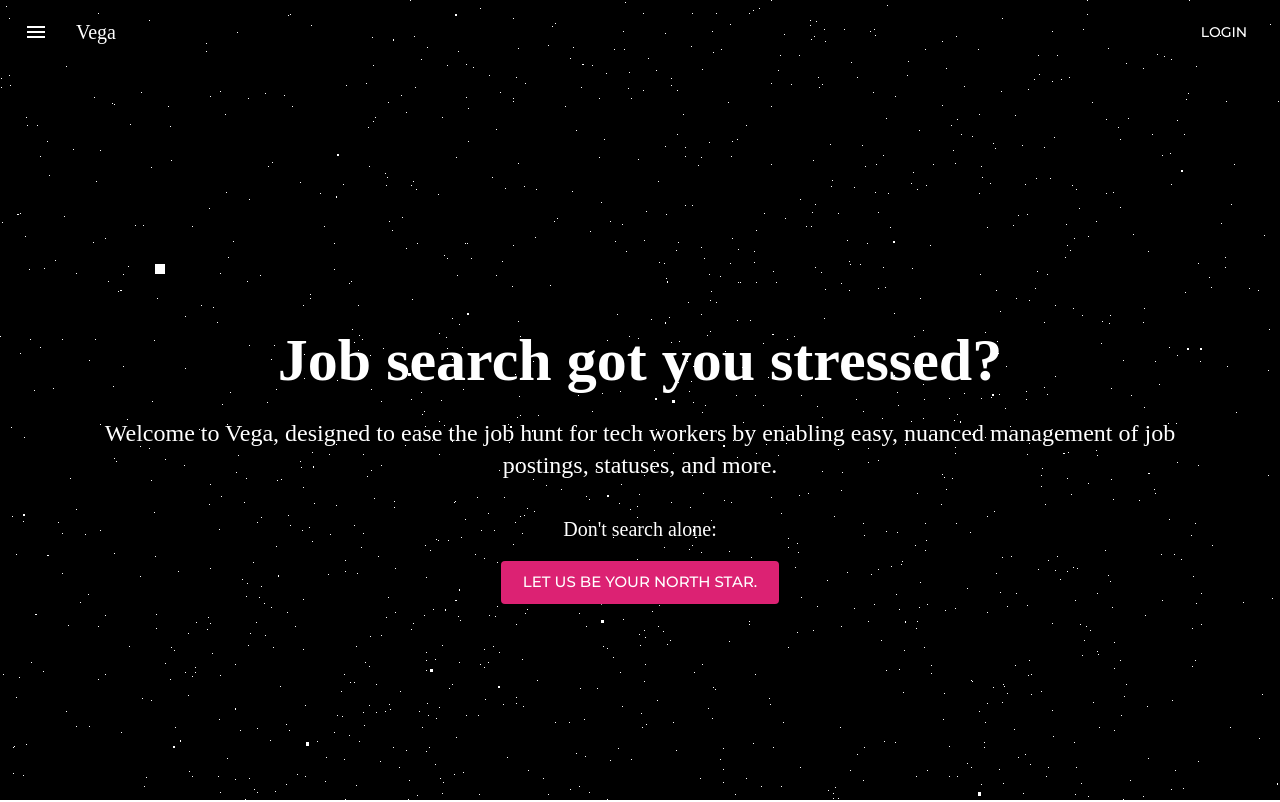
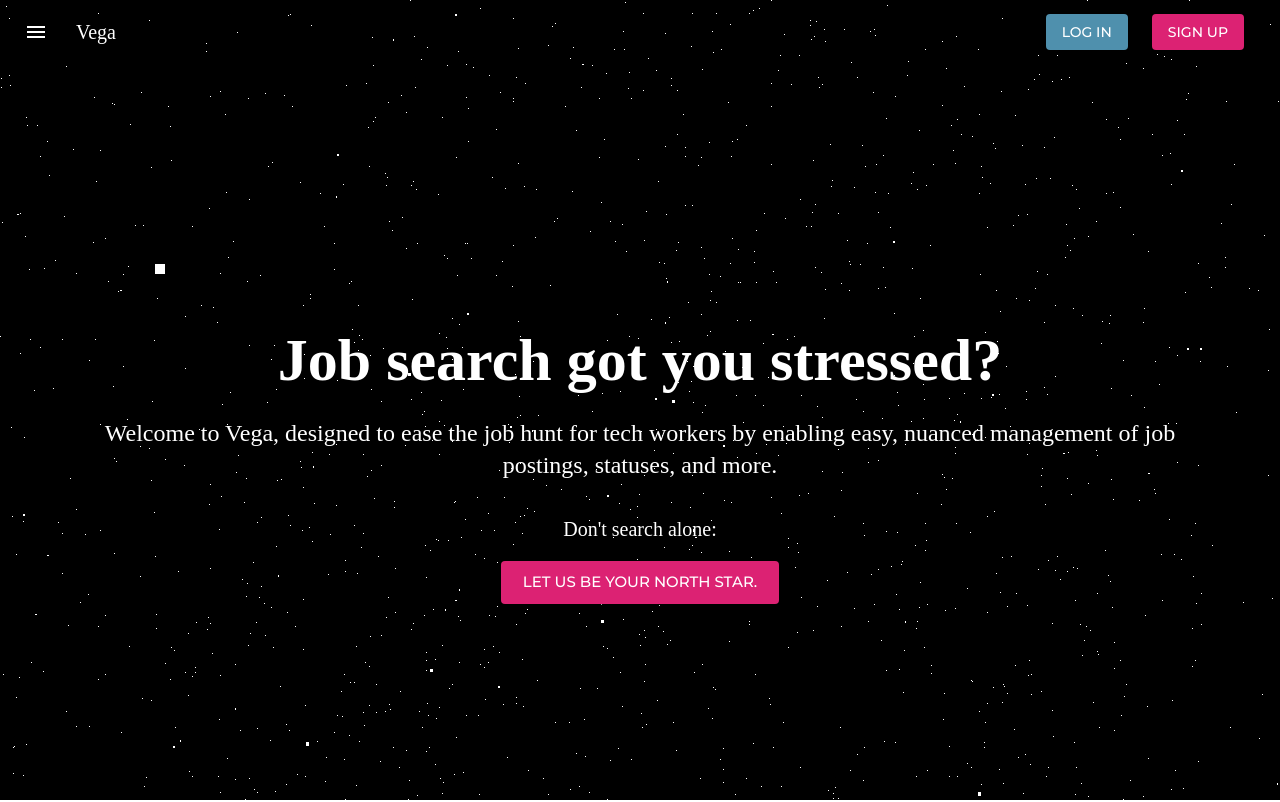
Before and after one commit to paulstgermain/vega-fe, a React (Create React App) app: page / in a window 1280 px wide. Shown: the top 802 px of the page. Built offline with nearby package versions, Linux system fonts and the light colour scheme; no server answers.

Commit message:
adds auth buttons component, protects app route, sets up protected calls to backend

```diff
--- a/src/App.tsx
+++ b/src/App.tsx
@@ -4,6 +4,7 @@ import './styles/global.css';
 import Landing from './pages/Landing'
 import Board from './pages/Board';
 import Navbar from './components/Navbar';
+import { AuthenticationGuard } from './components/AuthGuard';
 import theme from './theme';
 
 import { BrowserRouter as Router, Routes, Route } from 'react-router-dom';
@@ -19,7 +20,7 @@ function App() {
         { /* Page Routes */ }
         <Routes>
           <Route path="/" element={<Landing />} />
-          <Route path="/app" element={<Board />} />
+          <Route path="/app" element={<AuthenticationGuard component={Board} />} />
         </Routes>
       </ThemeProvider>
     </Router>
--- /dev/null
+++ b/src/components/AuthButtons.tsx
@@ -0,0 +1,65 @@
+import React from "react";
+import { Button, Box } from "@mui/material";
+import { useAuth0 } from "@auth0/auth0-react";
+
+const LoginButton = () => {
+  const { loginWithRedirect } = useAuth0();
+
+  return (
+    <Button
+      sx={{ backgroundColor: 'primary.light', mx: '12px' }}
+      variant="contained"
+      onClick={() => loginWithRedirect()}
+    >
+      Log In
+    </Button>
+  );
+};
+
+const SignUpButton = () => {
+  const { loginWithRedirect } = useAuth0();
+
+  return (
+    <Button
+      sx={{ mx: '12px' }}
+      color="secondary"
+      variant="contained"
+      onClick={() => loginWithRedirect({ authorizationParams: { screen_hint: 'signup' }})}
+    >
+      Sign Up
+    </Button>
+  );
+};
+
+const LogoutButton = () => {
+  const { logout } = useAuth0();
+
+  return (
+    <Button
+      color="secondary"
+      variant="contained"
+      onClick={() => logout({ logoutParams: { returnTo: window.location.origin } })}
+    >
+      Log Out
+    </Button>
+  );
+};
+
+const AuthButtons = () => {
+  const { isAuthenticated } = useAuth0();
+
+  return (
+    <Box sx={{ display: 'flex', flexDirection: 'row', justifyContent: 'space-between' }}>
+      {isAuthenticated ? (
+        <LogoutButton />
+      ) : (
+        <>
+          <LoginButton />
+          <SignUpButton />
+        </>
+      )}
+    </Box>
+  );
+};
+
+export default AuthButtons;
--- /dev/null
+++ b/src/components/AuthGuard.tsx
@@ -0,0 +1,15 @@
+import { withAuthenticationRequired } from "@auth0/auth0-react";
+import React from "react";
+import Loading from "./Loading";
+
+export const AuthenticationGuard: React.FC<{ component: React.FC }> = ({ component }) => {
+  const Component = withAuthenticationRequired(component, {
+    onRedirecting: () => (
+      <div className="page-layout">
+        <Loading />
+      </div>
+    ),
+  });
+
+  return <Component />;
+};
--- a/src/components/Column.tsx
+++ b/src/components/Column.tsx
@@ -5,7 +5,6 @@ import { Typography } from "@mui/material";
 
 const Column: React.FC<ColumnProps> = ({jobs, status}) => {
 
-// make new const 'title' that makes the first letter of the status uppercase
   const title = status.charAt(0).toUpperCase() + status.slice(1);
 
   return (
--- a/src/components/Navbar.tsx
+++ b/src/components/Navbar.tsx
@@ -7,6 +7,7 @@ import Typography from '@mui/material/Typography';
 import Button from '@mui/material/Button';
 import IconButton from '@mui/material/IconButton';
 import MenuIcon from '@mui/icons-material/Menu';
+import AuthButtons from './AuthButtons';
 
 function Navbar() {
   const [isScrolled, setIsScrolled] = useState(false);
@@ -62,7 +63,7 @@ function Navbar() {
             <Typography variant="h6" component="div" sx={{ flexGrow: 1 }}>
               Vega
             </Typography>
-            <Button color="inherit">Login</Button>
+            <AuthButtons />
           </Toolbar>
         </AppBar>
       </Box>
--- a/src/index.tsx
+++ b/src/index.tsx
@@ -11,10 +11,12 @@ const root = ReactDOM.createRoot(
 root.render(
   <React.StrictMode>
     <Auth0Provider
-    domain={`${process.env.AUTH0_DOMAIN}`}
-    clientId={`${process.env.AUTH0_CLIENT_ID}`}
+    domain={`${process.env.REACT_APP_AUTH0_DOMAIN}`}
+    clientId={`${process.env.REACT_APP_AUTH0_CLIENT_ID}`}
     authorizationParams={{
-      redirect_uri: `${window.location.origin}/app`
+      redirect_uri: `${window.location.origin}/app`,
+      audience: `${process.env.REACT_APP_API_AUDIENCE}`,
+      scopes: 'read:current_user update:current_user_metadata',
     }}>
       <App />
     </Auth0Provider>
--- a/src/pages/Board.tsx
+++ b/src/pages/Board.tsx
@@ -1,18 +1,49 @@
 import { useState, useEffect } from 'react';
 import Column from '../components/Column';
 import { Grid, Box } from '@mui/material';
+import { useAuth0 } from "@auth0/auth0-react";
 
 function Board() {
   const [jobs, setJobs] = useState<JobsByStatus | null>(null);
+  const { isAuthenticated, getAccessTokenSilently, loginWithRedirect } = useAuth0();
+
+  const getJobs = async () => {
+    try {
+      const accessToken = await getAccessTokenSilently({
+        authorizationParams: {
+          audience: process.env.REACT_APP_API_AUDIENCE,
+          scope: "read:current_user",
+        },
+      });
+
+      fetch(`${process.env.REACT_APP_BE_NODE_API}/api/jobs/`, {
+        headers: {
+          Authorization: `Bearer ${accessToken}`,
+        },
+      })
+        .then((response) => response.json())
+        .then((data) => setJobs(data));
+    } catch (e) {
+      if ((e as any).error === "consent_required") {
+        await loginWithRedirect({
+          authorizationParams: {
+            audience: process.env.REACT_APP_API_AUDIENCE,
+            scope: "read:current_user",
+          },
+        });
+      } else {
+        console.error(e);
+      }
+    }
+  };
 
   useEffect(() => {
-    fetch('http://localhost:8000/api/jobs/')
-      .then((response) => response.json())
-      .then((data) => setJobs(data));
-  }, []);
+    if (isAuthenticated) {
+      getJobs();
+    }
+  }, [getAccessTokenSilently, isAuthenticated]);
 
   return (
-    // <div>
     <Box sx={{ display: 'flex', flexDirection: 'column', pt: 8, px: 2, mt: 2 }}>
       <Box sx={{ overflowX: 'auto', whiteSpace: 'nowrap' }}>
         <Grid container spacing={2} sx={{ display: 'inline-flex', flexWrap: 'nowrap' }}>
```
